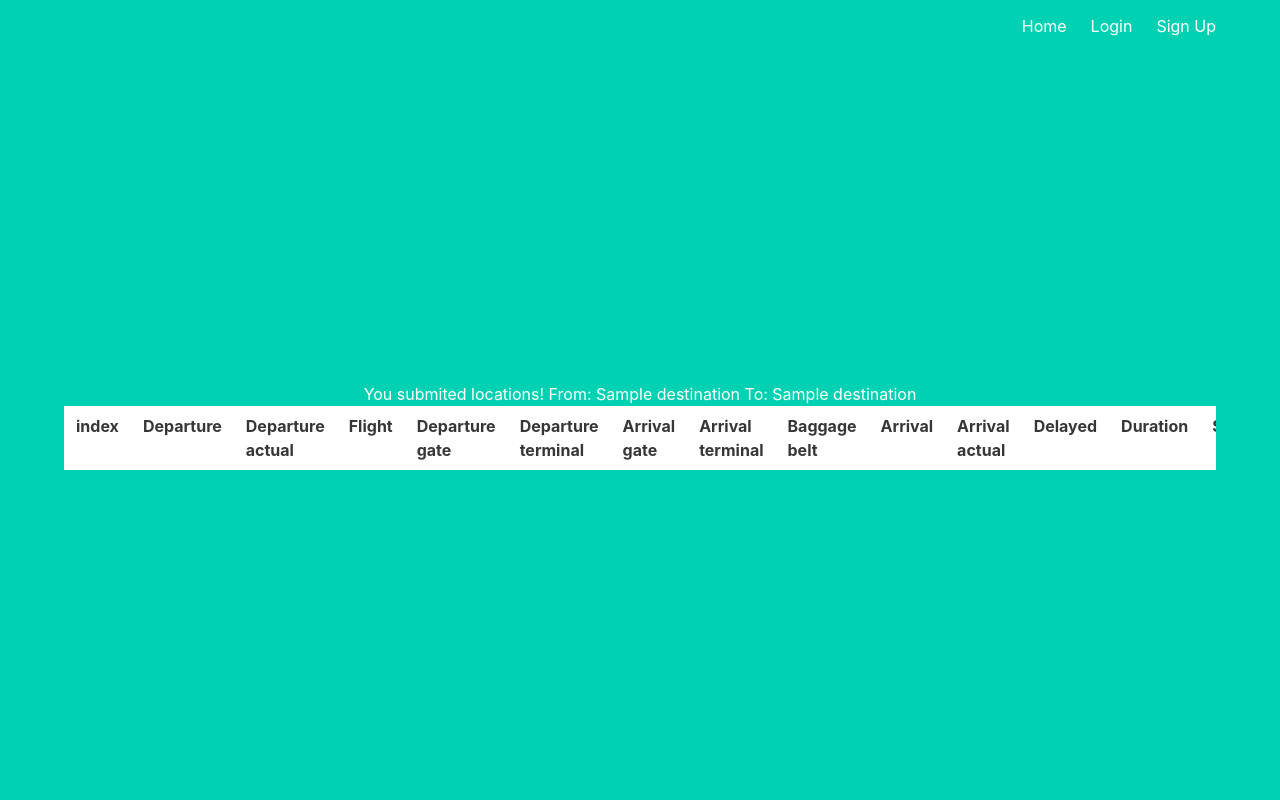
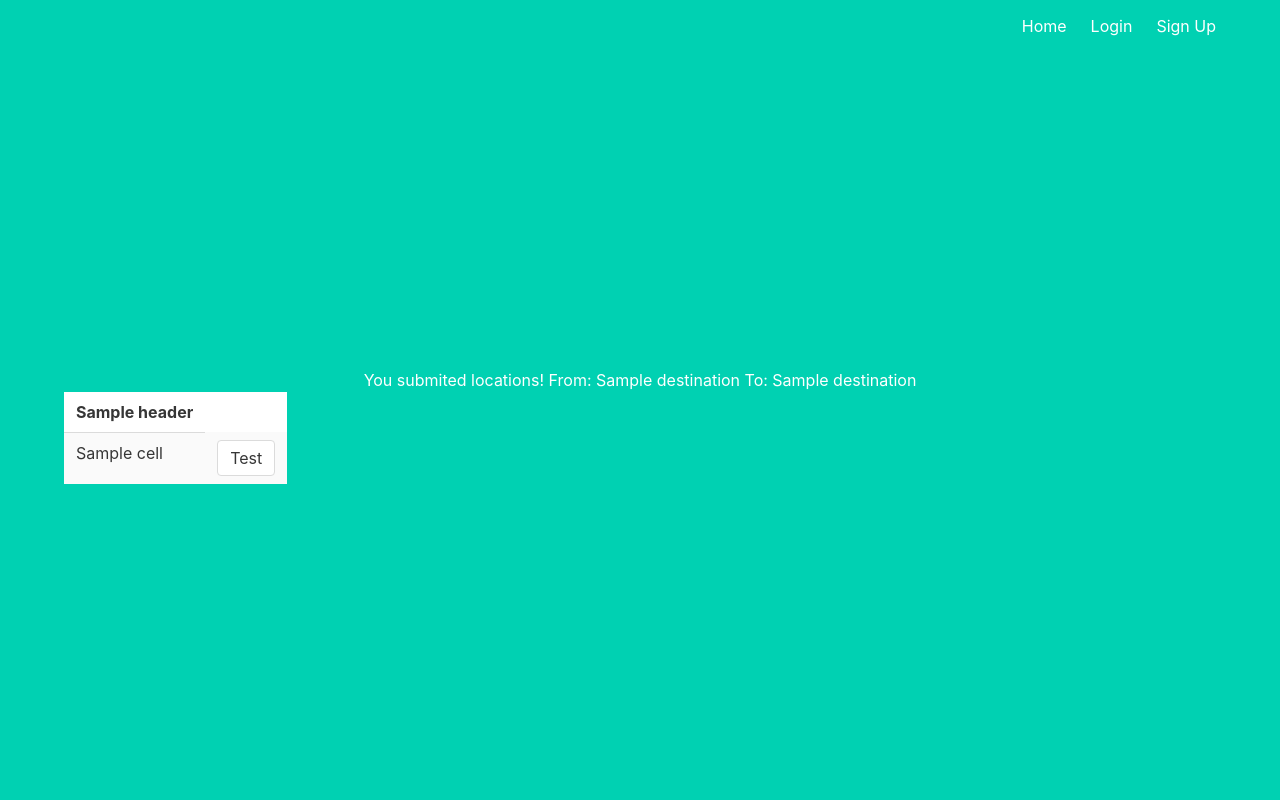
Before and after one commit to mjakimiuk/MJ_flight_tracker, a Flask app: template project/templates/flights.html in a window 1280 px wide. Run offline with Flask 2, Linux system fonts and the light colour scheme; tables that the repository leaves empty hold one stand-in row (values such as "Sample post"); the template is opened without the code that fills it: values that come from a table or form of the project are taken from there, most other values are stand-ins (such as "Sample title", 1, 10 or a date in 2020); lists and menus that the app fills with data are empty; some libraries are stand-ins or nearby versions.

Commit message:
fixed database table errors

```diff
--- a/project/app_backend.py
+++ b/project/app_backend.py
@@ -6,9 +6,7 @@
 import numpy as np
 import pandas as pd
 import requests
-from bs4 import BeautifulSoup
 from dotenv import load_dotenv
-from requests_html import HTMLSession
 from sqlalchemy import create_engine
 from sqlalchemy.types import Float, Integer, Text
 
@@ -19,6 +17,23 @@
 
 # Module constants
 API_BASE = "http://airlabs.co/api/v9/"
+flight = namedtuple("Flight", ["departure", "arrival"])
+MAX_THREADS = 30
+
+
+def headers():
+    return [
+        "index",
+        "arr_estimated",
+        "arr_estimated_ts",
+        "arr_estimated_utc",
+        "dep_actual",
+        "dep_actual_ts",
+        "dep_actual_utc",
+        "dep_estimated",
+        "dep_estimated_ts",
+        "dep_estimated_utc",
+    ]
 
 
 def airlabs_airlines_response_data() -> Dict:
@@ -146,21 +161,29 @@
     dataframe = pd.DataFrame.from_dict(
         airlabs_schedules_response_data(departure, arrival)
     )
-    dataframe.to_sql(
+    if dataframe.empty:
+        return False
+
+    for i in headers():
+        if i not in dataframe:
+            dataframe[i] = "-"
+    dataframe["index"] = dataframe.index
+    dataframe_final = dataframe.fillna("-")
+    dataframe_final.to_sql(
         "schedules_database",
         engine,
         if_exists="replace",
         index=True,
         chunksize=500,
         dtype={
-            "index": Integer,
+            "index": Text,
             "aircraft_icao": Text,
             "airline_iata": Text,
             "airline_icao": Text,
             "arr_baggage": Text,
-            # "arr_estimated":  Text,
-            # "arr_estimated_ts":  Text,
-            # "arr_estimated_utc":  Text,
+            "arr_estimated": Text,
+            "arr_estimated_ts": Text,
+            "arr_estimated_utc": Text,
             "arr_gate": Text,
             "arr_iata": Text,
             "arr_icao": Text,
@@ -171,13 +194,13 @@
             "cs_airline_iata": Text,
             "cs_flight_iata": Text,
             "cs_flight_number": Text,
-            "delayed": Integer,
-            # "dep_actual":  Text,
-            # "dep_actual_ts":  Text,
-            # "dep_actual_utc":  Text,
-            # "dep_estimated":  Text,
-            # "dep_estimated_ts":  Text,
-            # "dep_estimated_utc":  Text,
+            "delayed": Text,
+            "dep_actual": Text,
+            "dep_actual_ts": Text,
+            "dep_actual_utc": Text,
+            "dep_estimated": Text,
+            "dep_estimated_ts": Text,
+            "dep_estimated_utc": Text,
             "dep_gate": Text,
             "dep_iata": Text,
             "dep_icao": Text,
@@ -237,25 +260,5 @@
     )
 
 
-def flight_dep_arr_actual(flight_number):
-    Flight = namedtuple("Flight", ["departure", "arrival"])
-    if flight_number is None:
-        F = Flight("no data", "no data")
-        return F
-    text = flight_number
-    session = HTMLSession()
-    response = session.get("https://www.google.com/search?q=" + text + "+flight")
-    soup = BeautifulSoup(response.content, "lxml")
-    actual_time = soup.find_all("div", {"class": "KUI09c Efa9ze"})
-    if not actual_time:
-        actual_time = soup.find_all("div", {"class": "KUI09c KskRob"})
-    if not actual_time:
-        F = Flight("no data", "no data")
-        return F
-    scraped_data = [i.text for i in actual_time[0:2]]
-    F = Flight(scraped_data[0], scraped_data[1])
-    return F
-
-
 if __name__ == "__main__":
-    airports_data_into_sql()
+    pass
--- a/project/main.py
+++ b/project/main.py
@@ -1,11 +1,30 @@
 from flask import Blueprint, render_template, request
 from flask_login import current_user, login_required
 
-from .app_backend import airlabs_schedules_data_into_sql, flight_dep_arr_actual
+from .app_backend import airlabs_schedules_data_into_sql
 from .models import Airlines_database, Airport_database, Airport_Schedules_database
 from .sendgrid_app import send_email_sendgrid
 
 main = Blueprint("main", __name__)
+
+headings = (
+    "Index",
+    "Departure",
+    "Estimated Departure",
+    "Flight",
+    "Airline",
+    "Departure gate",
+    "Departure terminal",
+    "Arrival gate",
+    "Arrival terminal",
+    "Baggage belt",
+    "Arrival",
+    "Estimated Arrival",
+    "Delayed",
+    "Duration",
+    "Status",
+    "Follow flight",
+)
 
 
 @main.route("/")
@@ -32,25 +51,50 @@
     arrival = Airport_database.query.filter(
         Airport_database.name_city == request.form.get("airport_2")
     ).first()
-    airlabs_schedules_data_into_sql(departure.iata, arrival.iata)
-    database_data = Airport_Schedules_database.query.all()
-    airline_names_codes = [i.airline_icao for i in database_data]
-    airline_names = Airlines_database.query.filter(
-        Airlines_database.icao_code.in_(airline_names_codes)
-    )
-    airline_names_list = {i.icao_code: i.name for i in airline_names}
-    destination_tuple = (request.form.get("airport_1"), request.form.get("airport_2"))
-
-    flights_list = [i.flight_iata for i in database_data]
-    actual_time = [flight_dep_arr_actual(i) for i in flights_list]
+    no_data = ""
+    if airlabs_schedules_data_into_sql(departure.iata, arrival.iata) is False:
+        no_data = "No Data"
+        data_in_table = "No Data"
+        destination_tuple = "No Data"
+    else:
+        airlabs_schedules_data_into_sql(departure.iata, arrival.iata)
+        database_data = Airport_Schedules_database.query.all()
+        airline_names_codes = [i.airline_icao for i in database_data]
+        airline_names = Airlines_database.query.filter(
+            Airlines_database.icao_code.in_(airline_names_codes)
+        )
+        airline_names_list = {i.icao_code: i.name for i in airline_names}
+        destination_tuple = (
+            request.form.get("airport_1"),
+            request.form.get("airport_2"),
+        )
+        data_in_table = tuple(
+            (
+                i.index,
+                i.dep_time,
+                i.dep_estimated,
+                i.flight_iata,
+                airline_names_list.get(i.airline_icao, "No Data"),
+                i.dep_gate,
+                i.dep_terminal,
+                i.arr_gate,
+                i.arr_terminal,
+                i.arr_baggage,
+                i.arr_time,
+                i.arr_estimated,
+                i.delayed,
+                i.duration,
+                i.status,
+            )
+            for i in database_data
+        )
 
     return render_template(
         "flights.html",
-        database_data=database_data,
-        airline_names=airline_names_list,
+        data_in_table=data_in_table,
         destination=destination_tuple,
-        actual_time=actual_time,
-        zip=zip,
+        headings=headings,
+        no_data=no_data,
     )
 
 
--- a/project/templates/flights.html
+++ b/project/templates/flights.html
@@ -3,76 +3,33 @@
 
 
 {% block content %}
+{% if no_data %}
+<h1> There is no flights </h1>
+
+{% else %}
 <h1>You submited locations! From: {{ destination[0] }} To: {{ destination[1] }}</h1>
 <div class="container.is-fullhd">
   <div class="table-container">
     <table class="table is-striped">
     <tr>
-        <th>index</th>
-        <th>Departure</th>
-        <th>Departure actual</th>
-        <th>Flight</th>
-        <th>Departure
-          <br>
-          gate
-        </th>
-        <th>Departure
-          <br>
-          terminal
-        </th>
-        <th>Arrival
-          <br>
-          gate
-        </th>
-        <th>Arrival
-          <br>
-          terminal
-        </th>
-
-        <th>Baggage
-          <br>
-          belt
-        </th>
-        <th>Arrival</th>
-        <th>Arrival actual</th>
-        <th>Delayed</th>
-        <th>Duration</th>
-        <th>Status</th>
-        <th>Follow
-          <br>
-          flight
-        </th>
-
+      {% for header in headings %}
+      <th>{{ header }}</th>
+      {% endfor %}
     </tr>
-      {% for i,y in zip(database_data,actual_time) %}
-
+    {% for row in data_in_table %}
     <tr>
-        <td>{{ i.index }}</td>
-        <td>{{ i.dep_time }}</td>
-        <td>{{ y.departure }}</td>
-        <td>{{ i.flight_iata }}
-          <br>
-          {{ airline_names[i.airline_icao] }}
-        </td>
-        <td>{{ i.dep_gate }}</td>
-        <td>{{ i.dep_terminal }}</td>
-        <td>{{ i.arr_gate }}</td>
-        <td>{{ i.arr_terminal }}</td>
-        <td>{{ i.arr_baggage }}</td>
-        <td>{{ i.arr_time }}</td>
-        <td>{{ y.arrival }}</td>
-        <td>{{ i.delayed }}</td>
-        <td>{{ i.duration }}</td>
-        <td>{{ i.status }}</td>
+      {% for cell in row %}
+      <td>{{ cell }}</td>
+      {% endfor %}
       <td><form>
         <a href=# id=test><button class='button'>Test</button></a>
     </form></td>
     </tr>
-
     {% endfor %}
     </table>
   </div>
 </div>
+{% endif %}
 
 
 <script src="//ajax.googleapis.com/ajax/libs/jquery/1.9.1/jquery.min.js"></script>
```
Also changed, not shown: project/models.py (+9 -0 lines). Lines whose indentation alone changed are shown as unchanged.
